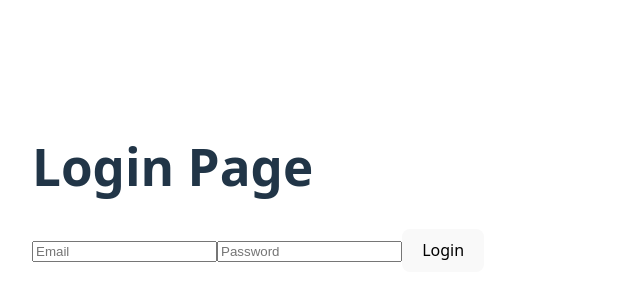
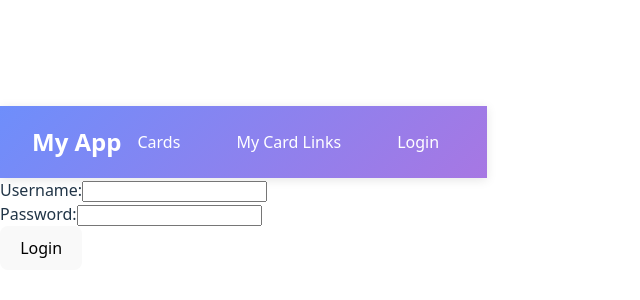
Before and after one commit to MichalKubik175/CardSignal-FrontJs, a React (Vite) app: page /login in a window 1280 px wide. Shown: the part 212-512 px from the top of the page, without its empty margins (0-640 px from the left). Built offline with nearby package versions, Linux system fonts and the light colour scheme.

Commit message:
Create initial stucture and auth

```diff
--- a/src/App.jsx
+++ b/src/App.jsx
@@ -1,15 +1,50 @@
-import { Routes, Route } from 'react-router-dom'
-import Login from './pages/Auth/Login'
-import Cards from './pages/Protected/Cards'
-import Layout from './components/layout'
+import { createBrowserRouter, RouterProvider } from 'react-router-dom';
+import Navbar from './components/Navbar';
+import CardLinks from './pages/Protected/CardLinks';
+import Login from './pages/Auth/Login';
+import Cards from './pages/Protected/Cards';
+import PrivateRoute from './routers/PrivateRoute';
+import PublicRoute from './routers/PublicRoute';
+import Layout from './components/layout';
 
-export default function App() {
-  return (
-    <Routes>
-      <Route path="/login" element={<Login />} />
-      <Route element={<Layout />}>
-        <Route path="/cards" element={<Cards />} />
-      </Route>
-    </Routes>
-  )
-}
+export const router = createBrowserRouter([
+  {
+        element: <Layout />,
+        children: [
+      {
+        path: "/login",
+        element: (
+          <PublicRoute>
+            <Login />
+          </PublicRoute>
+        ),
+      },
+      {
+        path: "/cards",
+        element: (
+          <PrivateRoute>
+            <Cards />
+          </PrivateRoute>
+        ),
+      },
+      {
+        path: "/cardlinks",
+        element: (
+          <PrivateRoute>
+            <CardLinks />
+          </PrivateRoute>
+        ),
+      },
+      {
+        path: "/",
+        element: (
+          <PrivateRoute>
+            <Cards />
+          </PrivateRoute>
+        ),
+      }
+    ],
+  }
+]);
+
+export default router;
--- a/src/api/auth.js
+++ b/src/api/auth.js
@@ -0,0 +1,51 @@
+import axios from 'axios';
+
+const apiBaseUrl = import.meta.env.VITE_API_BASE_URL;
+
+const api = axios.create({
+  baseURL: apiBaseUrl,
+});
+
+// Request interceptor to add auth token
+api.interceptors.request.use((config) => {
+  const token = localStorage.getItem('authToken');
+  if (token) {
+    config.headers.Authorization = `Bearer ${token}`;
+  }
+  return config;
+}, (error) => {
+  return Promise.reject(error);
+});
+
+// Response interceptor to handle 401 errors
+api.interceptors.response.use(
+  (response) => response,
+  (error) => {
+    const originalRequest = error.config;
+
+    if (error.response?.status === 401 && !originalRequest._retry) {
+      // Remove tokens from storage
+      localStorage.removeItem('authToken');
+      localStorage.removeItem('refreshToken');
+
+      // Redirect to login page
+      if (window.location.pathname !== '/login') {
+        window.location.href = '/login';
+      }
+    }
+
+    return Promise.reject(error);
+  }
+);
+
+export const login = async (credentials) => {
+  try {
+    const response = await api.post(`/api/auth`, credentials);
+    return response.data;
+  } catch (error) {
+    console.error('Login error:', error);
+    throw error;
+  }
+};
+
+export default api;
--- /dev/null
+++ b/src/api/cardLinks.js
@@ -0,0 +1,40 @@
+import axios from 'axios';
+
+const api = axios.create({
+  baseURL: import.meta.env.VITE_API_BASE_URL,
+});
+
+const token = localStorage.getItem('authToken');
+
+api.interceptors.request.use((config) => {
+  const token = localStorage.getItem('authToken');
+  if (token) {
+    config.headers.Authorization = `Bearer ${token}`;
+  }
+  return config;
+}, (error) => {
+  return Promise.reject(error);
+});
+
+// Add response interceptor for 401 errors
+api.interceptors.response.use(
+  (response) => response,
+  (error) => {
+    if (error.response?.status === 401) {
+      localStorage.removeItem('authToken');
+      window.location.href = '/login';
+    }
+    return Promise.reject(error);
+  }
+
+);
+
+    export const getCardLinks = async () => {
+      try {
+        const response = await api.get(`/api/card-links`);
+        return response.data;
+      } catch (error) {
+        console.error('Error fetching card links:', error);
+        throw error;
+      }
+    };
--- /dev/null
+++ b/src/components/Navbar.css
@@ -0,0 +1,38 @@
+/* src/components/Navbar.css */
+.navbar {
+  background: linear-gradient(135deg, #6e8efb, #a777e3);
+  padding: 1rem 2rem;
+  display: flex;
+  justify-content: space-between;
+  align-items: center;
+  box-shadow: 0 2px 10px rgba(0, 0, 0, 0.1);
+}
+
+.navbar-brand {
+  color: white;
+  font-size: 1.5rem;
+  font-weight: bold;
+  text-decoration: none;
+}
+
+.navbar-links {
+  display: flex;
+  gap: 1.5rem;
+}
+
+.nav-link {
+  color: white;
+  text-decoration: none;
+  padding: 0.5rem 1rem;
+  border-radius: 4px;
+  transition: all 0.3s ease;
+}
+
+.nav-link:hover {
+  background-color: rgba(255, 255, 255, 0.2);
+}
+
+.nav-link.active {
+  background-color: rgba(255, 255, 255, 0.3);
+  font-weight: bold;
+}
--- a/src/components/Navbar.jsx
+++ b/src/components/Navbar.jsx
@@ -1,10 +1,15 @@
-import { Link } from 'react-router-dom'
+import { Link } from 'react-router-dom';
+import './Navbar.css'; // Create this file for styling
 
 export default function Navbar() {
   return (
-    <nav style={{ background: '#eee', padding: '1rem' }}>
-      <Link to="/cards" style={{ marginRight: '1rem' }}>Cards</Link>
-      <Link to="/login">Login</Link>
+    <nav className="navbar">
+      <div className="navbar-brand">My App</div>
+      <div className="navbar-links">
+        <Link to="/cards" className="nav-link">Cards</Link>
+        <Link to="/cardlinks" className="nav-link">My Card Links</Link>
+        <Link to="/login" className="nav-link">Login</Link>
+      </div>
     </nav>
-  )
+  );
 }
--- a/src/main.jsx
+++ b/src/main.jsx
@@ -1,13 +1,12 @@
 import React from 'react'
 import ReactDOM from 'react-dom/client'
-import { BrowserRouter } from 'react-router-dom'
+import router from './App'
 import App from './App'
+import { RouterProvider } from "react-router";
 import './index.css'
 
 ReactDOM.createRoot(document.getElementById('root')).render(
   <React.StrictMode>
-    <BrowserRouter basename="/">
-      <App />
-    </BrowserRouter>
+        <RouterProvider router={router} />
   </React.StrictMode>
 )
--- a/src/pages/Auth/Login.jsx
+++ b/src/pages/Auth/Login.jsx
@@ -1,12 +1,68 @@
-export default function Login() {
+import { useState } from 'react';
+import { login } from '../../api/auth';
+
+const LoginForm = () => {
+  const [credentials, setCredentials] = useState({
+    username: '',
+    password: '',
+  });
+  const [isLoading, setIsLoading] = useState(false);
+  const [error, setError] = useState(null);
+
+  const handleChange = (e) => {
+    setCredentials({
+      ...credentials,
+      [e.target.name]: e.target.value,
+    });
+  };
+
+  const handleSubmit = async (e) => {
+    e.preventDefault();
+    setIsLoading(true);
+    setError(null);
+
+    try {
+      const { token } = await login(credentials);
+      // Store the token (see step 3)
+      localStorage.setItem('authToken', token);
+      // Redirect or update state
+      window.location.href = '/cards';
+    } catch (err) {
+      console.log(err);
+      setError(err.response?.data?.message || 'Login failed');
+    } finally {
+      setIsLoading(false);
+    }
+  };
+
   return (
-    <div style={{ padding: '2rem' }}>
-      <h1>Login Page</h1>
-      <form>
-        <input type="text" placeholder="Email" />
-        <input type="password" placeholder="Password" />
-        <button type="submit">Login</button>
-      </form>
-    </div>
-  )
-}
+    <form onSubmit={handleSubmit}>
+      <div>
+        <label>Username:</label>
+        <input
+          type="text"
+          name="username"
+          value={credentials.username}
+          onChange={handleChange}
+          required
+        />
+      </div>
+      <div>
+        <label>Password:</label>
+        <input
+          type="password"
+          name="password"
+          value={credentials.password}
+          onChange={handleChange}
+          required
+        />
+      </div>
+      {error && <div className="error">{error}</div>}
+      <button type="submit" disabled={isLoading}>
+        {isLoading ? 'Logging in...' : 'Login'}
+      </button>
+    </form>
+  );
+};
+
+export default LoginForm;
--- /dev/null
+++ b/src/pages/Protected/CardLinks.css
@@ -0,0 +1,90 @@
+/* src/pages/CardLinks.css */
+.card-links-container {
+  max-width: 1200px;
+  margin: 2rem auto;
+  padding: 0 1rem;
+}
+
+.card-links-grid {
+  display: grid;
+  grid-template-columns: repeat(auto-fill, minmax(300px, 1fr));
+  gap: 1.5rem;
+  margin-top: 2rem;
+}
+
+.card-link-item {
+  background: white;
+  border-radius: 8px;
+  overflow: hidden;
+  box-shadow: 0 4px 6px rgba(0, 0, 0, 0.1);
+  transition: transform 0.3s ease, box-shadow 0.3s ease;
+}
+
+.card-link-item:hover {
+  transform: translateY(-5px);
+  box-shadow: 0 10px 20px rgba(0, 0, 0, 0.1);
+}
+
+.card-link-image {
+  height: 160px;
+  background: #f5f5f5;
+  display: flex;
+  align-items: center;
+  justify-content: center;
+  overflow: hidden;
+}
+
+.card-link-image img {
+  width: 100%;
+  height: 100%;
+  object-fit: cover;
+}
+
+.default-thumbnail {
+  width: 80px;
+  height: 80px;
+  background: linear-gradient(135deg, #6e8efb, #a777e3);
+  color: white;
+  display: flex;
+  align-items: center;
+  justify-content: center;
+  font-size: 2rem;
+  border-radius: 50%;
+}
+
+.card-link-info {
+  padding: 1.5rem;
+}
+
+.card-link-info h3 {
+  margin: 0 0 0.5rem;
+  color: #333;
+}
+
+.card-link-info p {
+  margin: 0 0 1rem;
+  color: #666;
+  font-size: 0.9rem;
+}
+
+.card-link-url {
+  display: inline-block;
+  color: #a777e3;
+  font-size: 0.8rem;
+}
+
+.loading-spinner {
+  display: flex;
+  justify-content: center;
+  align-items: center;
+  height: 200px;
+  font-size: 1.2rem;
+  color: #666;
+}
+
+.error-message {
+  color: #ff4d4f;
+  text-align: center;
+  margin: 2rem;
+  font-size: 1.1rem;
+}
--- /dev/null
+++ b/src/pages/Protected/CardLinks.jsx
@@ -0,0 +1,70 @@
+// src/pages/CardLinks.jsx
+import { useEffect, useState } from 'react';
+import { useNavigate } from 'react-router-dom';
+import {getCardLinks} from '../../api/cardLinks';
+import './CardLinks.css';
+
+export default function CardLinks() {
+  const [cardLinks, setCardLinks] = useState([]);
+  const [loading, setLoading] = useState(true);
+  const [error, setError] = useState(null);
+  const navigate = useNavigate();
+
+  useEffect(() => {
+    const fetchCardLinks = async () => {
+      try {
+        console.log("Call API")
+        const response = await getCardLinks();
+        console.log(response)
+        setCardLinks(response);
+      } catch (err) {
+        if (err.response?.status === 401) {
+          // Token expired or invalid
+          localStorage.removeItem('authToken');
+          navigate('/login');
+        } else {
+          setError(err.response?.data?.message || 'Failed to fetch card links');
+        }
+      } finally {
+        setLoading(false);
+      }
+    };
+
+    fetchCardLinks();
+  }, [navigate]);
+
+  if (loading) return <div className="loading-spinner">Loading...</div>;
+  if (error) return <div className="error-message">{error}</div>;
+
+  return (
+    <div className="card-links-container">
+      <h1>My Card Links</h1>
+      <div className="card-links-grid">
+        {cardLinks && cardLinks.length > 0 ? (
+          cardLinks.map((link) => (
+            <div key={link.id} className="card-link-item">
+              <a href={link.url} target="_blank" rel="noopener noreferrer">
+                <div className="card-link-image">
+                  {link.imageUrl ? (
+                    <img src={link.imageUrl} alt={link.title} />
+                  ) : (
+                    <div className="default-thumbnail">
+                      {link.title.charAt(0).toUpperCase()}
+                    </div>
+                  )}
+                </div>
+                <div className="card-link-info">
+                  <h3>{link.title}</h3>
+                  <p>{link.description}</p>
+                  <span className="card-link-url">{new URL(link.url).hostname}</span>
+                </div>
+              </a>
+            </div>
+          ))
+        ) : (
+          <p>You don't have any card links yet.</p>
+        )}
+      </div>
+    </div>
+  );
+}
--- /dev/null
+++ b/src/routers/PrivateRoute.jsx
@@ -0,0 +1,7 @@
+import { Navigate } from 'react-router-dom';
+
+const PrivateRoute = ({ children }) => {
+  const isAuthenticated = !!localStorage.getItem('authToken');
+  return isAuthenticated ? children : <Navigate to="/login" replace />;
+}
+export default PrivateRoute;
--- /dev/null
+++ b/src/routers/PublicRoute.jsx
@@ -0,0 +1,8 @@
+import { Navigate } from 'react-router-dom';
+
+const PublicRoute = ({ children }) => {
+  const isAuthenticated = !!localStorage.getItem('authToken');
+  return !isAuthenticated ? children : <Navigate to="/" replace />;
+}
+
+export default PublicRoute;
```
Also changed, not shown: 2 other files (tests, documents, lock files or other folders).
